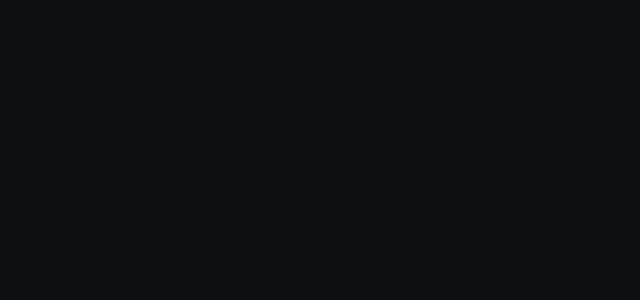
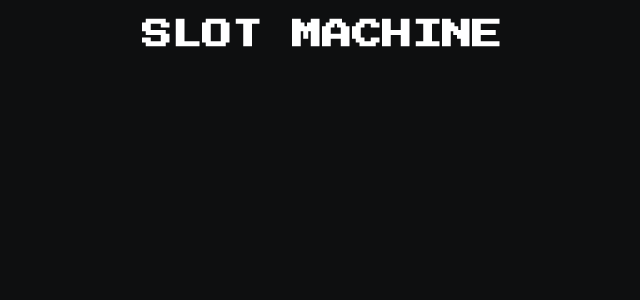
Before and after one commit to dvidaal/slotmachine-REACT-d01, a React (Create React App) app: page / in a window 1280 px wide. Shown: the top 300 px of the page, without its empty margins (318-958 px from the left). Built offline with nearby package versions, Linux system fonts and the light colour scheme.

Commit message:
Create header and layout with basic styles

```diff
--- a/package.json
+++ b/package.json
@@ -3,6 +3,7 @@
   "version": "0.1.0",
   "private": true,
   "dependencies": {
+    "@fontsource/press-start-2p": "^4.5.11",
     "@testing-library/jest-dom": "^5.16.5",
     "@testing-library/react": "^13.4.0",
     "@testing-library/user-event": "^13.5.0",
--- a/src/App.tsx
+++ b/src/App.tsx
@@ -1,7 +1,12 @@
 import React from "react";
+import Layout from "./components/Layout/Layout";
 
-function App() {
-  return <div className="container"></div>;
-}
+const App = () => {
+  return (
+    <div className="container">
+      <Layout />
+    </div>
+  );
+};
 
 export default App;
--- /dev/null
+++ b/src/components/Header/Header.tsx
@@ -0,0 +1,11 @@
+import HeaderStyled from "./HeaderStyled";
+
+const Header = (): JSX.Element => {
+  return (
+    <HeaderStyled>
+      <h1>SLOT MACHINE</h1>
+    </HeaderStyled>
+  );
+};
+
+export default Header;
--- /dev/null
+++ b/src/components/Header/HeaderStyled.tsx
@@ -0,0 +1,8 @@
+import styled from "styled-components";
+
+const HeaderStyled = styled.header`
+  color: #fff;
+  font-family: "Press Start 2P";
+`;
+
+export default HeaderStyled;
--- /dev/null
+++ b/src/components/Layout/Layout.tsx
@@ -0,0 +1,7 @@
+import Header from "../Header/Header";
+
+const Layout = (): JSX.Element => {
+  return <Header />;
+};
+
+export default Layout;
--- a/src/index.css
+++ /dev/null
@@ -1,13 +0,0 @@
-body {
-  margin: 0;
-  font-family: -apple-system, BlinkMacSystemFont, 'Segoe UI', 'Roboto', 'Oxygen',
-    'Ubuntu', 'Cantarell', 'Fira Sans', 'Droid Sans', 'Helvetica Neue',
-    sans-serif;
-  -webkit-font-smoothing: antialiased;
-  -moz-osx-font-smoothing: grayscale;
-}
-
-code {
-  font-family: source-code-pro, Menlo, Monaco, Consolas, 'Courier New',
-    monospace;
-}
--- a/src/index.tsx
+++ b/src/index.tsx
@@ -1,6 +1,6 @@
 import React from "react";
 import ReactDOM from "react-dom/client";
-import "./index.css";
+import "@fontsource/press-start-2p";
 import App from "./App";
 import reportWebVitals from "./reportWebVitals";
 import GlobalStyles from "./styles/GlobalStyles";
--- a/src/styles/GlobalStyles.tsx
+++ b/src/styles/GlobalStyles.tsx
@@ -30,6 +30,7 @@
 h2 {
   font-size: 30px;
   margin: 0;
+  font-family: "Press Start 2P";
 }
 
 .container{
```
Also changed, not shown: 1 other file (tests, documents, lock files or other folders).
